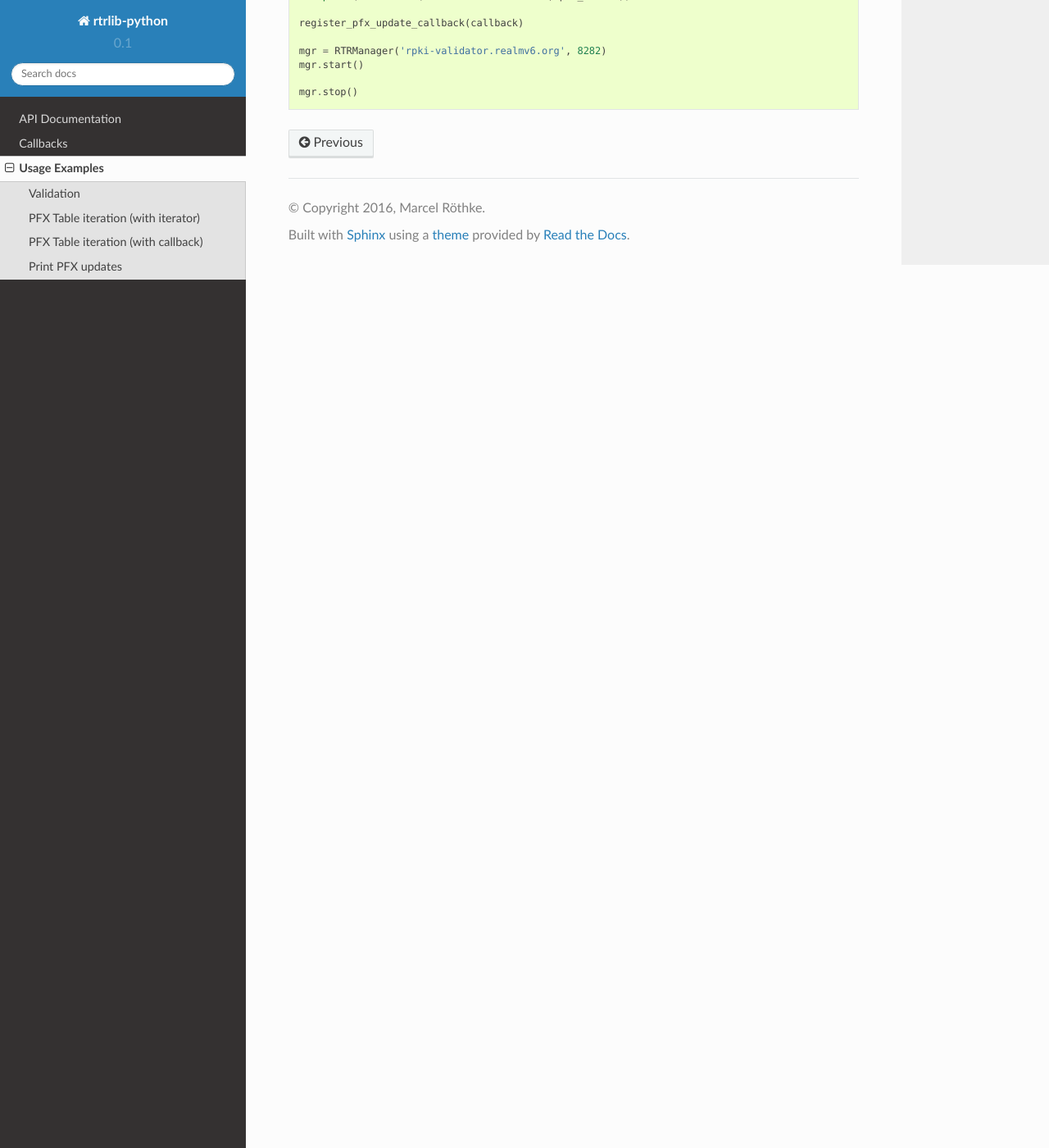
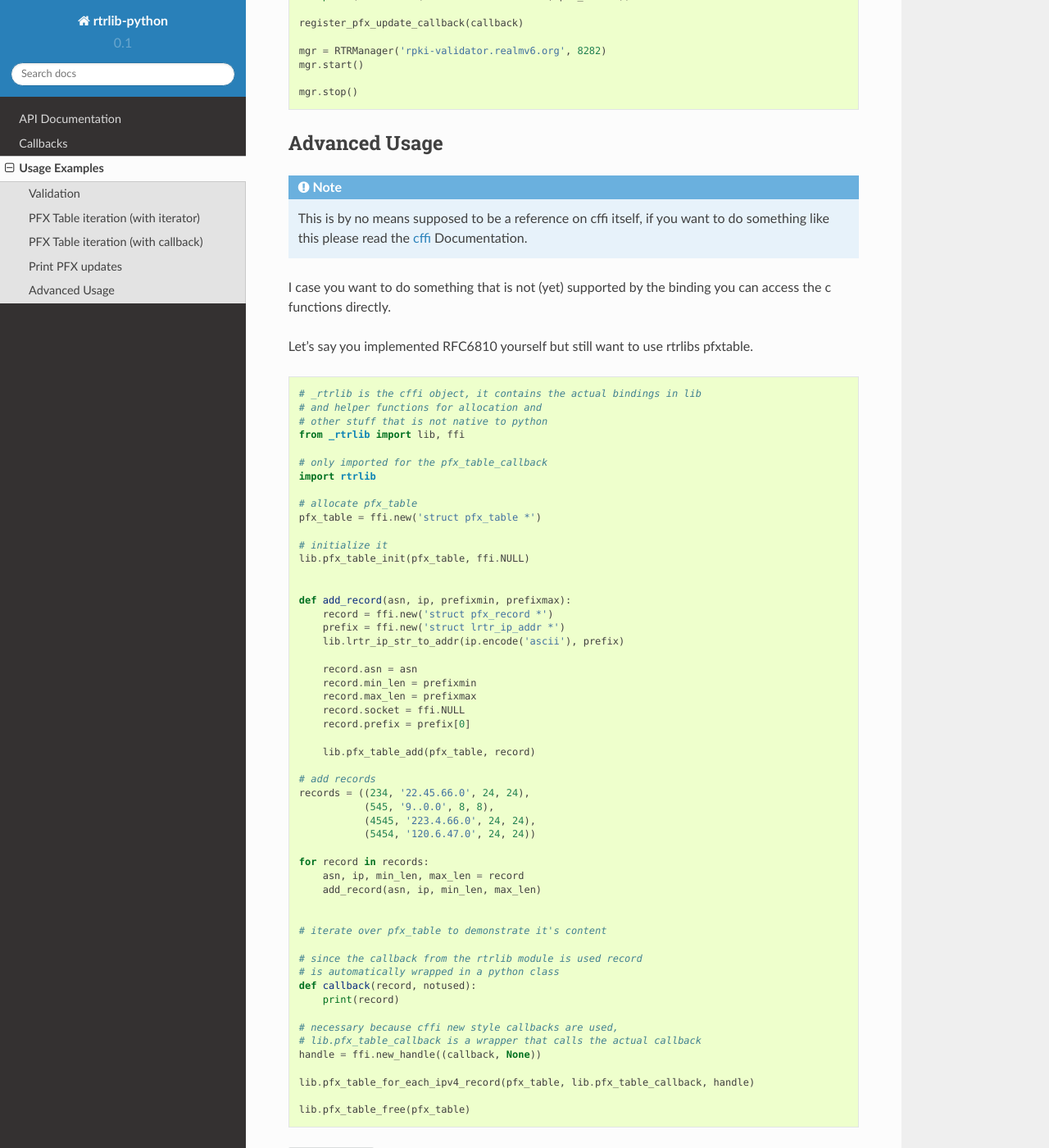
Before and after one commit to rtrlib/python-binding, a Sphinx documentation site: the page built from docs/usage.rst, in a window 1280 px wide and 1400 px high, scrolled down 1249 px. Shown: the whole window at 82% size. Built offline with Sphinx 7.4.7 and the Read the Docs theme 2.0.0, drawn with Linux system fonts in a browser that asks for light colours.

Commit message:
add example for usage of _rtrlib

```diff
--- a/docs/usage.rst
+++ b/docs/usage.rst
@@ -63,7 +63,7 @@ PFX Table iteration (with callback)
 
 
 Print PFX updates
--------------------
+-----------------
 
 ::
 
@@ -78,3 +78,74 @@ Print PFX updates
     mgr.start()
 
     mgr.stop()
+
+
+Advanced Usage
+--------------
+.. note:: This is by no means supposed to be a reference on cffi itself, \
+    if you want to do something like this please read the cffi_ Documentation.
+
+I case you want to do something that is not (yet) supported by the binding \
+you can access the c functions directly.
+
+Let's say you implemented RFC6810 yourself but still want to use rtrlibs pfxtable.
+
+::
+
+    # _rtrlib is the cffi object, it contains the actual bindings in lib
+    # and helper functions for allocation and
+    # other stuff that is not native to python
+    from _rtrlib import lib, ffi
+
+    # only imported for the pfx_table_callback
+    import rtrlib
+
+    # allocate pfx_table
+    pfx_table = ffi.new('struct pfx_table *')
+
+    # initialize it
+    lib.pfx_table_init(pfx_table, ffi.NULL)
+
+
+    def add_record(asn, ip, prefixmin, prefixmax):
+        record = ffi.new('struct pfx_record *')
+        prefix = ffi.new('struct lrtr_ip_addr *')
+        lib.lrtr_ip_str_to_addr(ip.encode('ascii'), prefix)
+
+        record.asn = asn
+        record.min_len = prefixmin
+        record.max_len = prefixmax
+        record.socket = ffi.NULL
+        record.prefix = prefix[0]
+
+        lib.pfx_table_add(pfx_table, record)
+
+    # add records
+    records = ((234, '22.45.66.0', 24, 24),
+               (545, '9..0.0', 8, 8),
+               (4545, '223.4.66.0', 24, 24),
+               (5454, '120.6.47.0', 24, 24))
+
+    for record in records:
+        asn, ip, min_len, max_len = record
+        add_record(asn, ip, min_len, max_len)
+
+
+    # iterate over pfx_table to demonstrate it's content
+
+    # since the callback from the rtrlib module is used record
+    # is automatically wrapped in a python class
+    def callback(record, notused):
+        print(record)
+
+    # necessary because cffi new style callbacks are used,
+    # lib.pfx_table_callback is a wrapper that calls the actual callback
+    handle = ffi.new_handle((callback, None))
+
+    lib.pfx_table_for_each_ipv4_record(pfx_table, lib.pfx_table_callback, handle)
+
+    lib.pfx_table_free(pfx_table)
+
+
+
+.. _cffi: https://cffi.readthedocs.io/en/latest/
```
